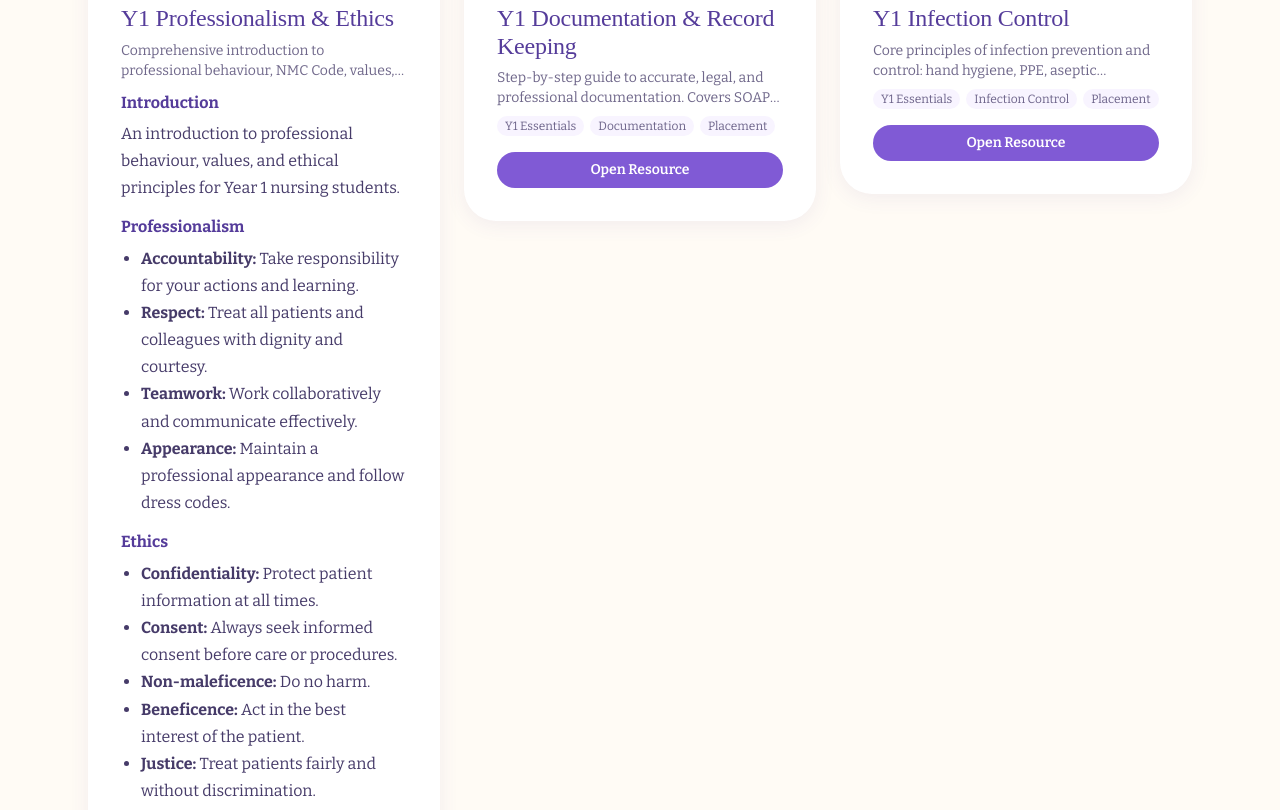
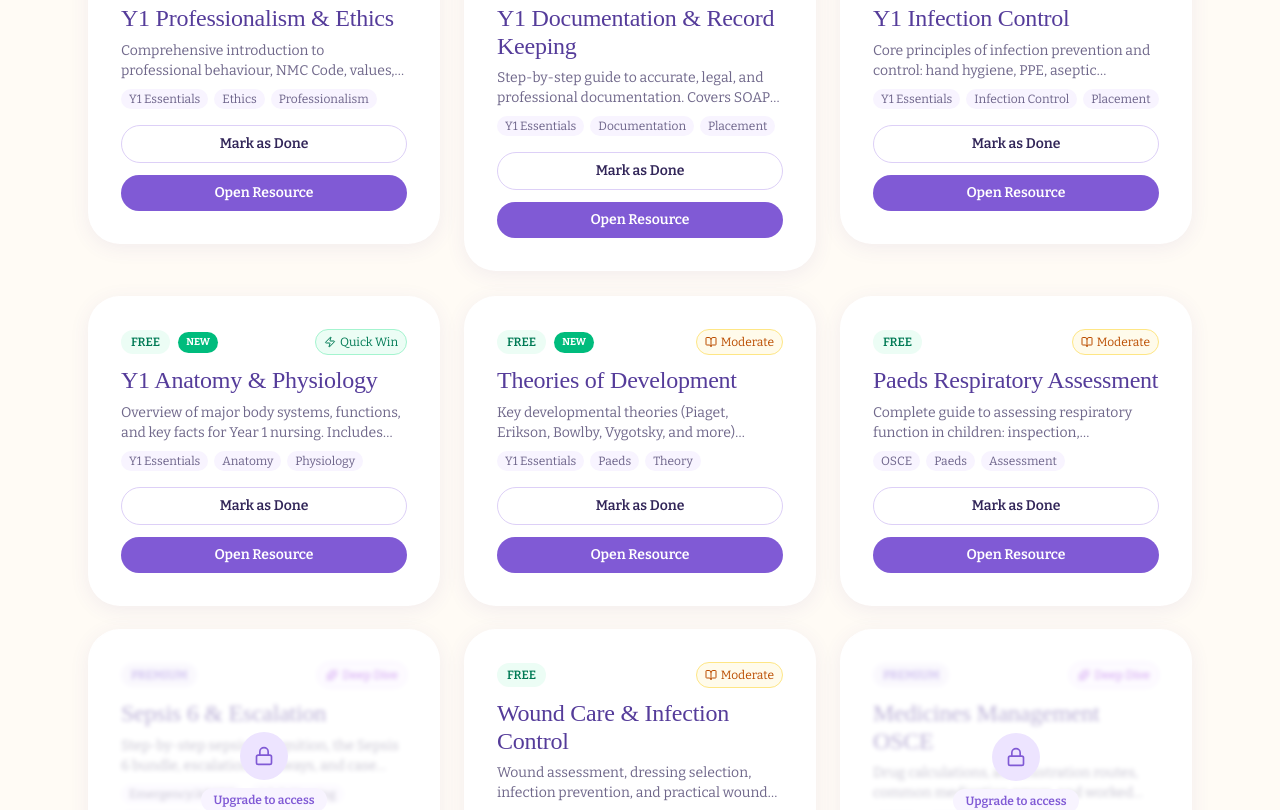
Before and after one commit to laurencaitlinemmerson-tech/revision-foundations-saas, a Next.js app: page /hub in a window 1280 px wide. Shown: the part 800-1610 px from the top of the page. Built offline with nearby package versions, Linux system fonts and the light colour scheme; no server answers; a web font is replaced by a local one.

Commit message:
Move progress button below tags and remove detail from doc card for cleaner UI

```diff
--- a/src/app/hub/HubClient.tsx
+++ b/src/app/hub/HubClient.tsx
@@ -663,28 +663,6 @@ function HubCard({
 
       <p className="text-sm text-[var(--plum-dark)]/70 mb-2 line-clamp-2">{item.description}</p>
 
-      {/* Expanded details for Y1 Professionalism & Ethics */}
-      {item.id === 'y1-professionalism-ethics' && (
-        <div className="text-left text-[var(--plum-dark)]/90 mb-3">
-          <h4 className="font-bold text-[var(--plum)] mb-1">Introduction</h4>
-          <p className="mb-2">An introduction to professional behaviour, values, and ethical principles for Year 1 nursing students.</p>
-          <h4 className="font-bold text-[var(--plum)] mb-1 mt-3">Professionalism</h4>
-          <ul className="list-disc pl-5 mb-2">
-            <li><strong>Accountability:</strong> Take responsibility for your actions and learning.</li>
-            <li><strong>Respect:</strong> Treat all patients and colleagues with dignity and courtesy.</li>
-            <li><strong>Teamwork:</strong> Work collaboratively and communicate effectively.</li>
-            <li><strong>Appearance:</strong> Maintain a professional appearance and follow dress codes.</li>
-          </ul>
-          <h4 className="font-bold text-[var(--plum)] mb-1 mt-3">Ethics</h4>
-          <ul className="list-disc pl-5">
-            <li><strong>Confidentiality:</strong> Protect patient information at all times.</li>
-            <li><strong>Consent:</strong> Always seek informed consent before care or procedures.</li>
-            <li><strong>Non-maleficence:</strong> Do no harm.</li>
-            <li><strong>Beneficence:</strong> Act in the best interest of the patient.</li>
-            <li><strong>Justice:</strong> Treat patients fairly and without discrimination.</li>
-          </ul>
-        </div>
-      )}
 
 
       {/* Tags */}
@@ -699,11 +677,12 @@ function HubCard({
         ))}
       </div>
 
-      {/* Progress tracking button */}
+
+      {/* Progress tracking button (moved below tags) */}
       {canAccess && (
         <button
           onClick={toggleCompleted}
-          className={`absolute top-3 right-3 z-20 px-3 py-1 rounded-full text-xs font-semibold border transition-all
+          className={`w-full mb-3 py-2 rounded-full text-sm font-semibold border transition-all
             ${completed ? 'bg-emerald-100 text-emerald-700 border-emerald-300' : 'bg-white text-[var(--plum-dark)] border-[var(--lilac-medium)] hover:bg-[var(--lilac-soft)]'}`}
           title={completed ? 'Mark as not completed' : 'Mark as completed'}
         >
```
